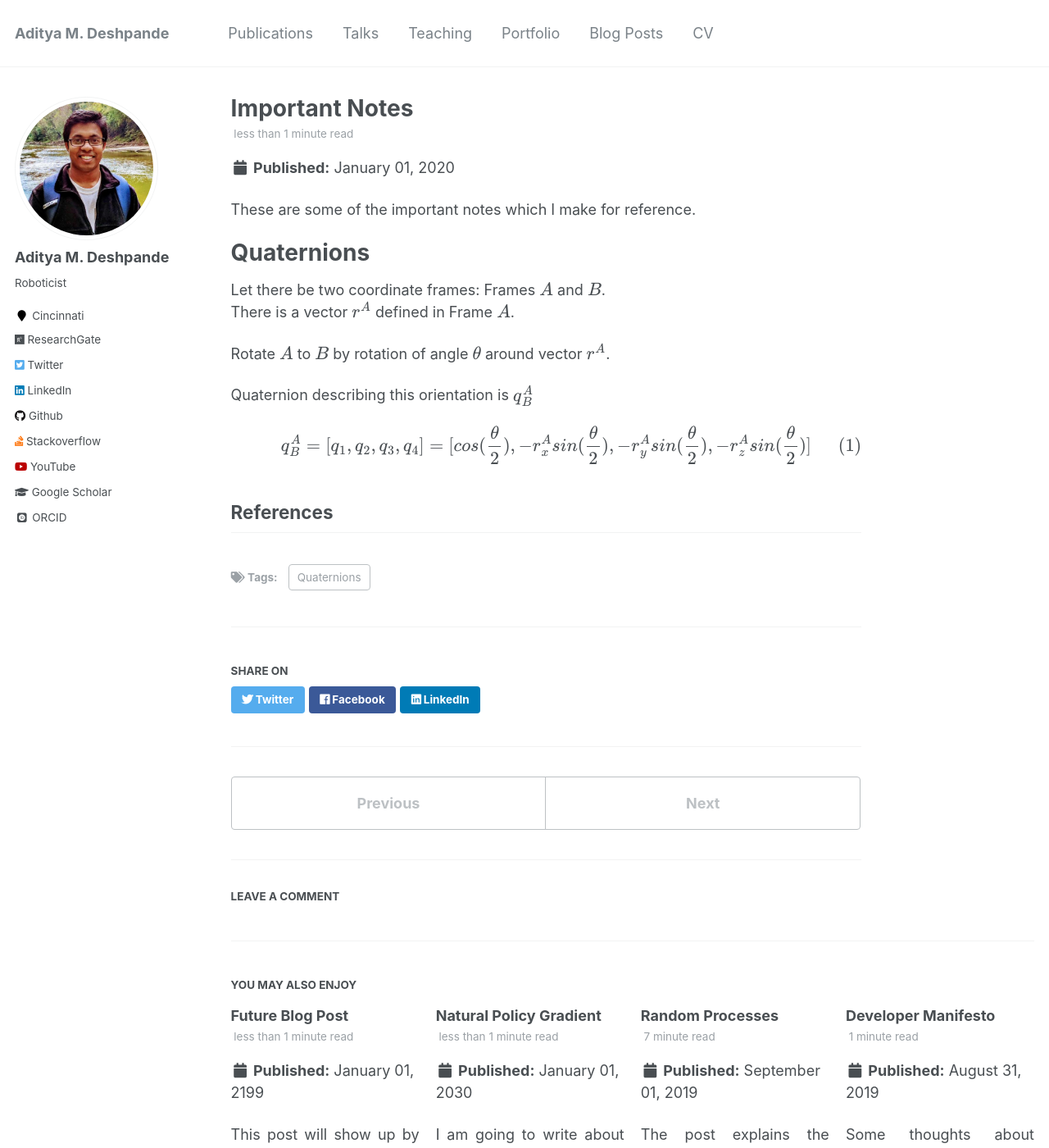
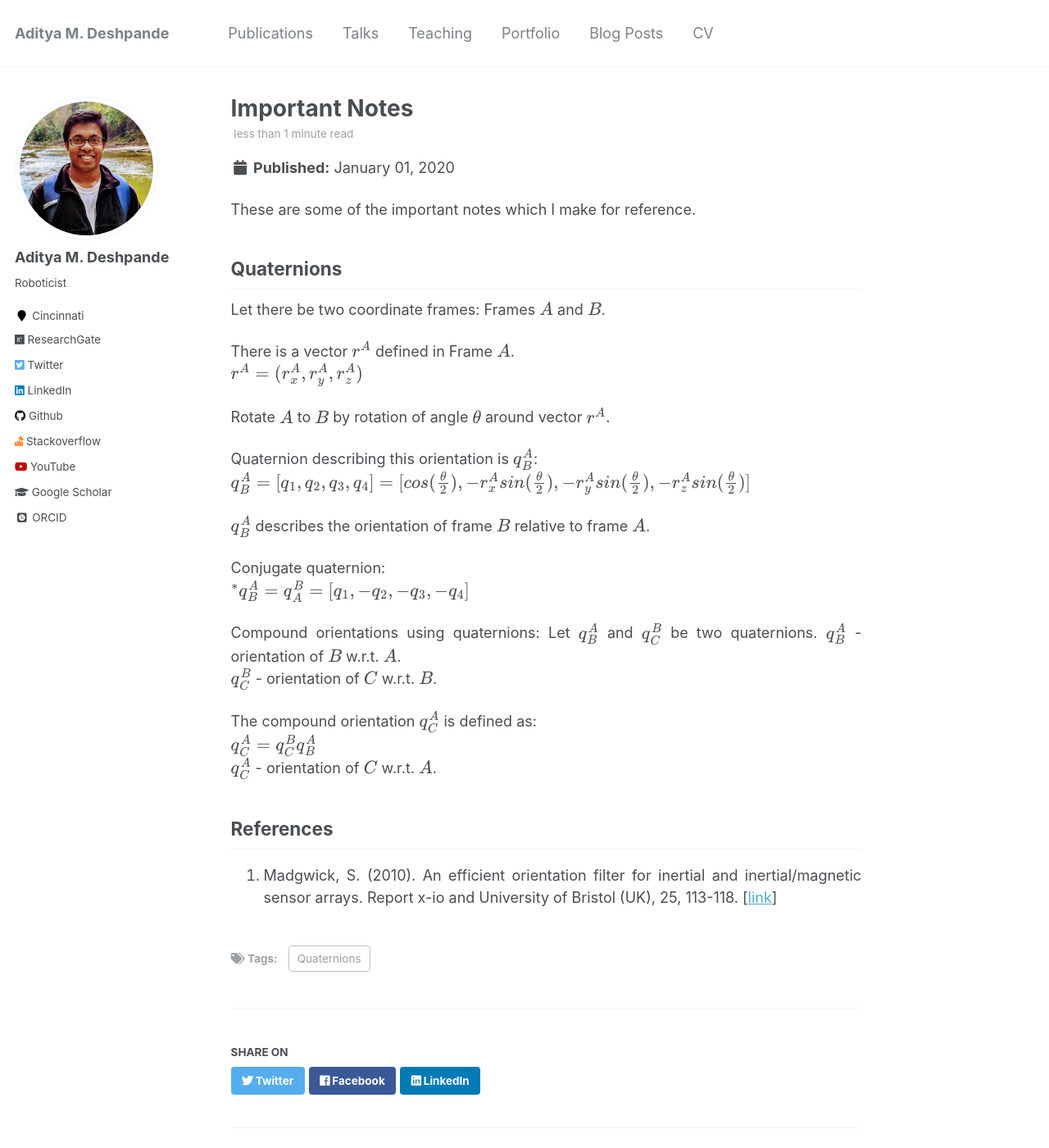
Before and after one commit to adipandas/adipandas.github.io, a Jekyll site: the page built from _posts/2020-01-01-important-notes.md, in a window 1280 px wide and 1400 px high. Shown: the whole window at 82% size. Built offline with Jekyll 4.4.1, drawn with Linux system fonts in a browser that asks for light colours; some web fonts are replaced; formulas are drawn with MathJax 3; comment, search, counter and statistics services are not loaded.

Commit message:
Update 2020-01-01-important-notes.md

```diff
--- a/_posts/2020-01-01-important-notes.md
+++ b/_posts/2020-01-01-important-notes.md
@@ -9,17 +9,33 @@ tags:
 These are some of the important notes which I make for reference.
 
 Quaternions
-======
+------------
 
 Let there be two coordinate frames: Frames $$A$$ and $$B$$.
+
 There is a vector $$r^{A}$$ defined in Frame $$A$$.
+$$r^{A} = (r^{A}_{x}, r^{A}_{y}, r^{A}_{z})$$
 
 Rotate $$A$$ to $$B$$ by rotation of angle $$\theta$$ around vector $$r^{A}$$.
 
-Quaternion describing this orientation is $$q^{A}_{B}$$
+Quaternion describing this orientation is $$q^{A}_{B}$$:
+$$q^{A}_{B} = [q_1, q_2, q_3, q_4] = [cos(\frac{\theta}{2}), -r^{A}_{x} sin(\frac{\theta}{2}), -r^{A}_{y} sin(\frac{\theta}{2}), -r^{A}_{z} sin(\frac{\theta}{2})]$$
 
-$$q^{A}_{B} = [q_1, q_2, q_3, q_4] = [cos(\frac{\theta}{2}), -r^{A}_{x} sin(\frac{\theta}{2}), -r^{A}_{y} sin(\frac{\theta}{2}), -r^{A}_{z} sin(\frac{\theta}{2})]$$
+$$q^{A}_{B}$$ describes the orientation of frame $$B$$ relative to frame $$A$$.
+
+Conjugate quaternion:
+$$^{*}q^{A}_{B} = q^{B}_{A} = [q_1, -q_2, -q_3, -q_4]$$
+
+Compound orientations using quaternions:
+Let $$q^{A}_{B}$$ and $$q^{B}_{C}$$ be two quaternions.
+$$q^{A}_{B}$$ - orientation of $$B$$ w.r.t. $$A$$.
+$$q^{B}_{C}$$ - orientation of $$C$$ w.r.t. $$B$$.
+
+The compound orientation $$q^{A}_{C}$$ is defined as:
+$$q^{A}_{C} = q^{B}_{C} q^{A}_{B}$$
+$$q^{A}_{C}$$ - orientation of $$C$$ w.r.t. $$A$$.
 
 
 References
-------
+-------------
+1. Madgwick, S. (2010). An efficient orientation filter for inertial and inertial/magnetic sensor arrays. Report x-io and University of Bristol (UK), 25, 113-118. [[link](https://www.x-io.co.uk/res/doc/madgwick_internal_report.pdf)]
```
